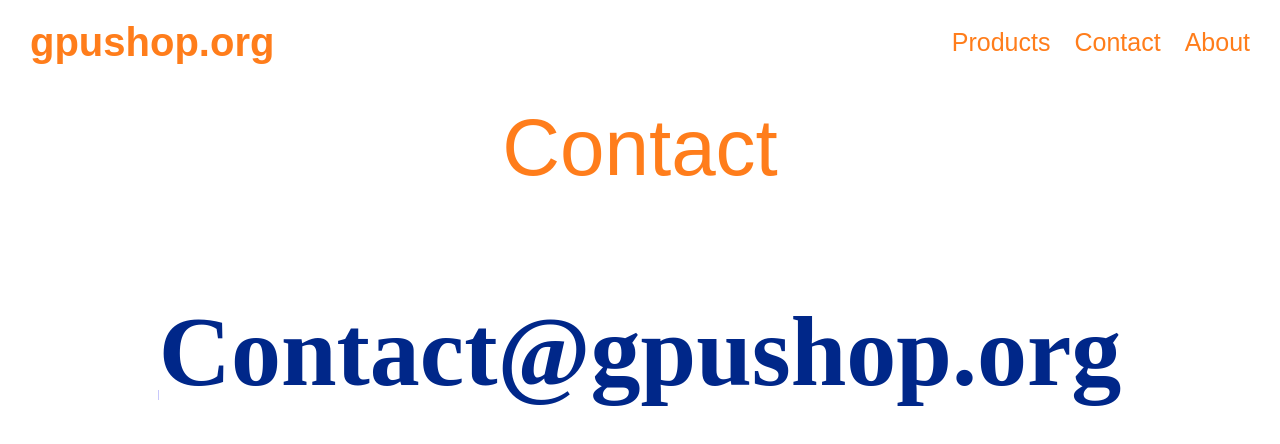
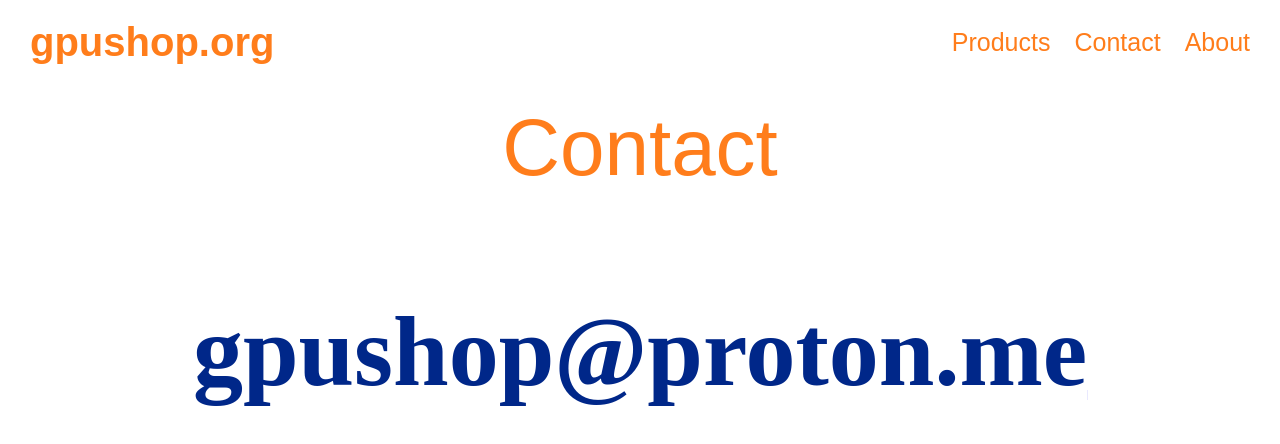
Before and after one commit to Raqo1/gpushop, a plain HTML site: page Contact.html in a window 1280 px wide. Drawn offline with Linux system fonts and the light colour scheme.

Commit message:
Update Contact.html

```diff
--- a/Contact.html
+++ b/Contact.html
@@ -27,7 +27,7 @@
 <div class="text13">
 
 
- <a href="mailto:contact@gpushop.org"> <p class="text2">Contact@gpushop.org</p> </a>
+ <a href="mailto:gpushop@proton.me"> <p class="text2">gpushop@proton.me</p> </a>
 
     </div>
     <div class="text13">
```
